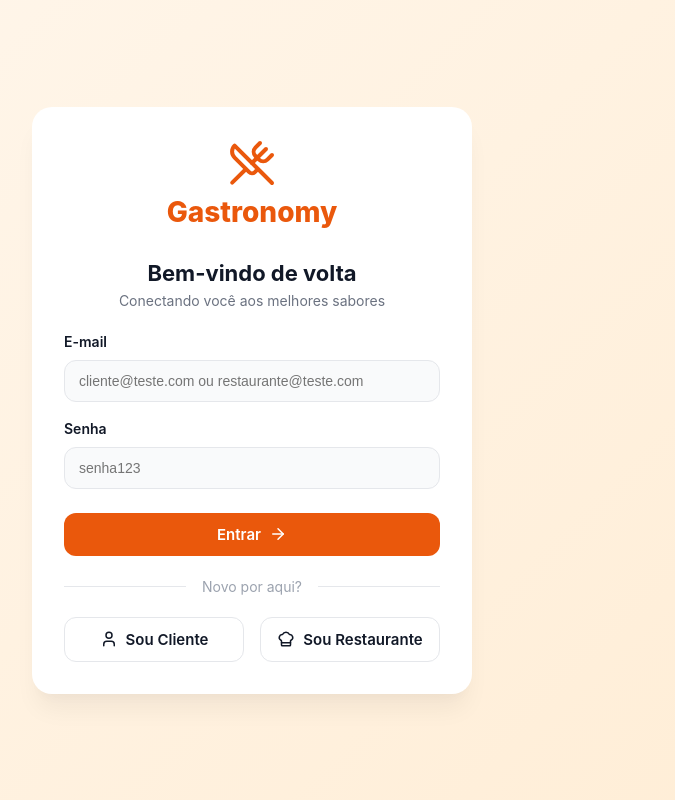
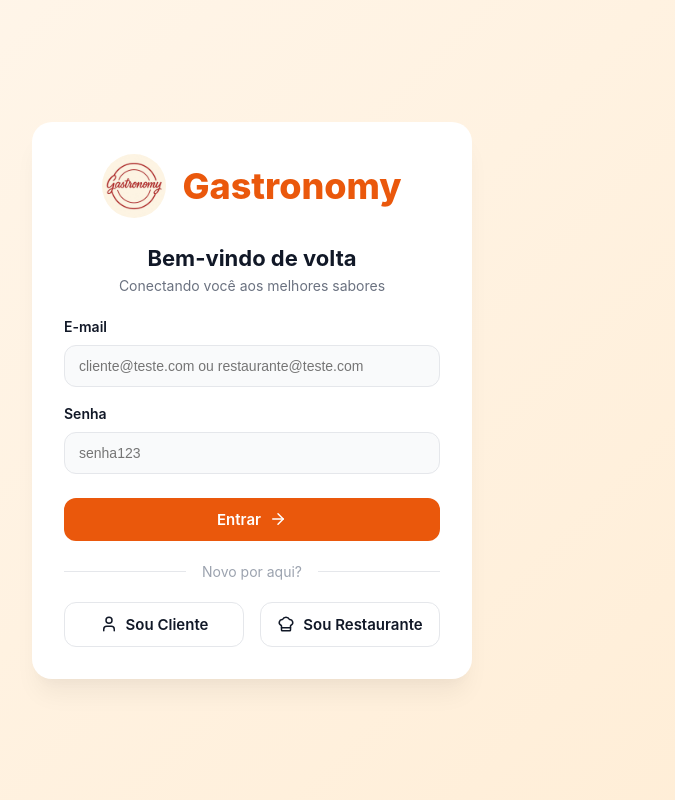
Before and after one commit to D4NL18/FoodConnect, a React (Vite) app: page / in a window 1280 px wide. Shown: the whole page, without its empty margins (388-1063 px from the left). Built offline with nearby package versions, Linux system fonts and the light colour scheme.

Commit message:
fix: change logo

```diff
--- a/index.html
+++ b/index.html
@@ -2,7 +2,7 @@
 <html lang="en">
   <head>
     <meta charset="UTF-8" />
-    <link rel="icon" type="image/svg+xml" href="/favicon.svg" />
+    <link rel="icon" type="image/png" href="/logo.png" />
     <meta name="viewport" content="width=device-width, initial-scale=1.0" />
     <title>Gastronomy</title>
   </head>
--- a/src/components/AuthScreens.jsx
+++ b/src/components/AuthScreens.jsx
@@ -77,9 +77,9 @@ const AuthScreens = ({ onLogin }) => {
     return (
       <div className="auth-container">
         <div className="auth-box">
-          <div className="auth-logo">
-            <UtensilsCrossed size={48} className="auth-icon" />
-            <h1>Gastronomy</h1>
+          <div className="auth-logo" style={{ display: 'flex', alignItems: 'center', justifyContent: 'center', gap: '16px', marginBottom: '24px', flexDirection: 'row' }}>
+            <img src="/logo.png" alt="Gastronomy Logo" style={{ height: '64px', objectFit: 'contain', mixBlendMode: 'multiply', borderRadius: '50%' }} />
+            <h1 style={{ margin: 0, fontSize: '36px' }}>Gastronomy</h1>
           </div>
           <h2>Bem-vindo de volta</h2>
           <p className="auth-subtitle">Conectando você aos melhores sabores</p>
--- a/src/components/Sidebar.jsx
+++ b/src/components/Sidebar.jsx
@@ -37,11 +37,9 @@ export default function Sidebar({ activePage, setActivePage, onLogout, userType,
 
   return (
     <aside className="sidebar">
-      <div className="logo cursor-pointer" onClick={() => setActivePage('feed')}>
-        <svg width="24" height="24" viewBox="0 0 24 24" fill="none" xmlns="http://www.w3.org/2000/svg">
-          <path d="M11 2V12M11 12H8V2M11 12V22M8 12V22M16 2V12M16 12C16 14.2091 14.2091 16 12 16V22M16 12C17.7909 12 19.5 10.2091 19.5 8C19.5 5.79086 17.7909 4 16 4V2Z" stroke="currentColor" strokeWidth="2" strokeLinecap="round" strokeLinejoin="round"/>
-        </svg>
-        Gastronomy
+      <div className="logo cursor-pointer" onClick={() => setActivePage('feed')} style={{ display: 'flex', gap: '10px', alignItems: 'center' }}>
+        <img src="/logo.png" alt="Gastronomy Logo" style={{ height: '32px', width: 'auto', objectFit: 'contain', mixBlendMode: 'multiply', borderRadius: '50%' }} />
+        <span style={{ fontSize: '24px', fontWeight: 900 }}>Gastronomy</span>
       </div>
 
       <nav className="nav-menu" style={{ flex: 1 }}>
```
Also changed, not shown: public/logo.png (added).
